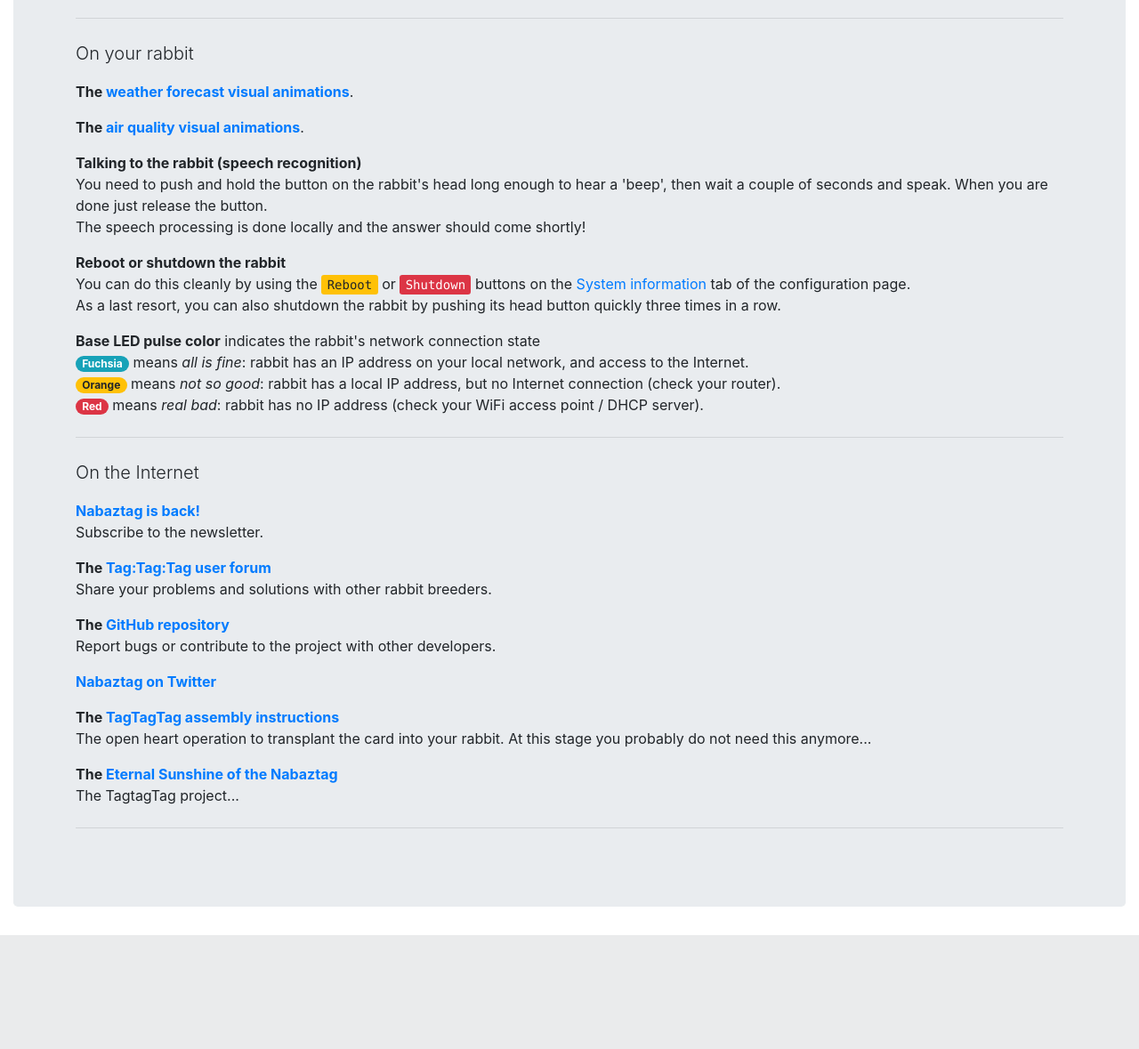
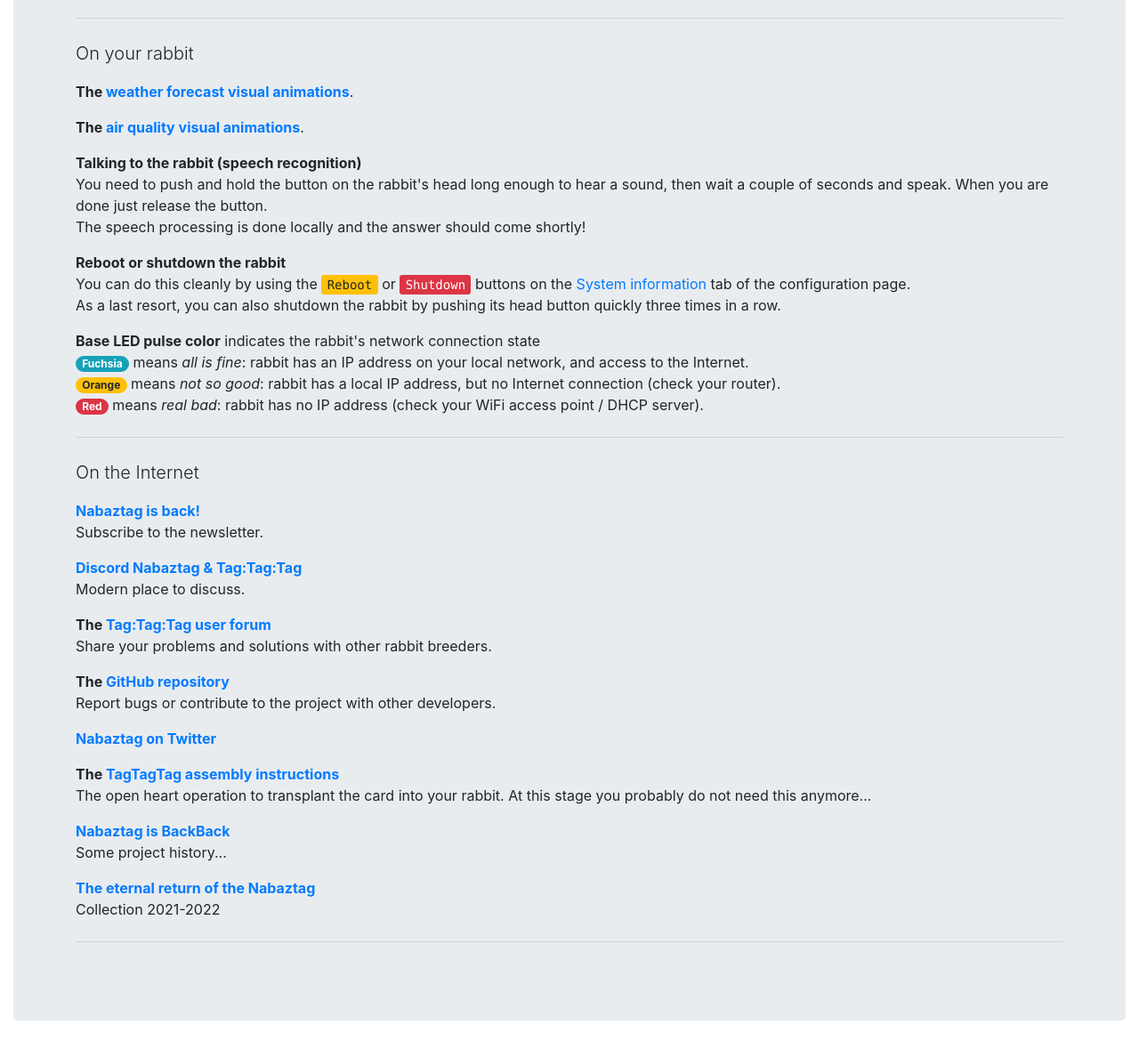
Before and after one commit to nabaztag2018/pynab, a Django app: template nabweb/templates/nabweb/help.html in a window 1280 px wide. Shown: the part 188-1367 px from the top of the page at 89% size. Before the commit the page ends 1239 px from the top, so only its background shows below. Run offline with Django 3.2, Linux system fonts and the light colour scheme; the template is opened without the code that fills it, so the values that code supplies are empty; style sheets or scripts are compiled from the project's sources; some libraries are stand-ins or nearby versions.

Commit message:
✏️  Fix typos + add Discord in help page

```diff
--- a/nabmastodond/templates/nabmastodond/settings.html
+++ b/nabmastodond/templates/nabmastodond/settings.html
@@ -254,9 +254,9 @@
     {% else %}
       <form action="/nabmastodond/connect">
         {% csrf_token %}
-        <p>{% trans "As we don't want Nabaztag to live in the cloud we're using <a href='https://en.wikipedia.org/wiki/Mastodon_(software)'>Mastodon</a> to connect rabbits (Mastodon is a sort of decentralized Twitter - and Open Source). Currently your Nabaztag is not connected to Mastodon." %}</p>
+        <p>{% trans "As we don't want Nabaztag to live in the cloud we're using <a href='https://en.wikipedia.org/wiki/Mastodon_(software)' target='_blank' rel='noopener noreferrer'>Mastodon</a> to connect rabbits (Mastodon is a sort of decentralized Twitter - and Open Source). Currently your Nabaztag is not connected to Mastodon." %}</p>
         <ol>
-          <li>{% blocktrans %}First, <strong>create an account for your Nabaztag</strong> on a given Mastodon instance, you can find a directory of Mastodon instances <a href="https://joinmastodon.org/" target="_blank">here</a>.{% endblocktrans %}</li>
+          <li>{% blocktrans %}First, <strong>create an account for your Nabaztag</strong> on a given Mastodon instance, you can find a directory of Mastodon instances <a href="https://joinmastodon.org/" target="_blank" rel="noopener noreferrer">here</a>.{% endblocktrans %}</li>
           <li>{% blocktrans %}Enter the instance your Nabaztag's account is on in the instance box below and connect this account with the <kbd class="btn-primary">Connect</kbd> button.{% endblocktrans %}</li>
         </ol>
         <div class="input-group input-group mb-3">
--- a/nabweb/templates/nabweb/help.html
+++ b/nabweb/templates/nabweb/help.html
@@ -9,17 +9,19 @@
       <p class="lead">{% trans "On your rabbit" %}</p>
       <p>{% trans "<b>The " %}<a href='/help/weather' title='{% trans "The weather forecast visual animations" %}'>{% trans "weather forecast visual animations" %}</b></a>.</p>
       <p>{% trans "<b>The " %}<a href='/help/airquality' title='{% trans "The air quality visual animations" %}'>{% trans "air quality visual animations" %}</b></a>.</p>
-      <p id="asr"><b>{% trans "Talking to the rabbit (speech recognition)" %}</b><br>{% trans "You need to push and hold the button on the rabbit's head long enough to hear a 'beep', then wait a couple of seconds and speak. When you are done just release the button." %}<br>{% trans "The speech processing is done locally and the answer should come shortly!" %}</p>
+      <p id="asr"><b>{% trans "Talking to the rabbit (speech recognition)" %}</b><br>{% trans "You need to push and hold the button on the rabbit's head long enough to hear a sound, then wait a couple of seconds and speak. When you are done just release the button." %}<br>{% trans "The speech processing is done locally and the answer should come shortly!" %}</p>
       <p><b>{% trans "Reboot or shutdown the rabbit" %}</b><br>{% blocktrans %}You can do this cleanly by using the <kbd class="btn-warning">Reboot</kbd> or <kbd class="btn-danger">Shutdown</kbd> buttons on the <a  target='_parent' href='/system-info/'>System information</a> tab of the configuration page.{% endblocktrans %}<br>{% trans "As a last resort, you can also shutdown the rabbit by pushing its head button quickly three times in a row." %}</p>
       <p><b>{% trans "Base LED pulse color" %}</b> {% trans "indicates the rabbit's network connection state" %}<br>{% blocktrans %}<span class="badge badge-pill badge-info">Fuchsia</span> means <i>all is fine</i>: rabbit has an IP address on your local network, and access to the Internet.<br><span class="badge badge-pill badge-warning">Orange</span> means <i>not so good</i>: rabbit has a local IP address, but no Internet connection (check your router).<br><span class="badge badge-pill badge-danger">Red</span> means <i>real bad</i>: rabbit has no IP address (check your WiFi access point / DHCP server).{% endblocktrans %}</p>
       <hr class="my-4">
       <p class="lead">{% trans "On the Internet" %}</p>
       <p><b>{% trans "<a target='_blank' href='https://tinyletter.com/nabaztag' rel='noopener noreferrer'>Nabaztag is back!</a>" %}</b><br>{% trans "Subscribe to the newsletter." %}</p>
+      <p><b>{% trans "<a target='_blank' href='https://dsc.gg/nabaztagtagtag' rel='noopener noreferrer'>Discord Nabaztag & Tag:Tag:Tag</a>" %}</b><br>{% trans "Modern place to discuss." %}</p>
       <p><b>{% trans "The <a target='_blank' href='https://www.tagtagtag.fr/forum/' rel='noopener noreferrer'>Tag:Tag:Tag user forum</a>" %}</b><br>{% trans "Share your problems and solutions with other rabbit breeders." %}</p>
       <p><b>{% trans "The <a target='_blank' href='https://github.com/nabaztag2018/pynab/#readme' rel='noopener noreferrer'>GitHub repository</a>" %}</b><br>{% trans "Report bugs or contribute to the project with other developers." %}</p>
       <p><b>{% trans "<a target='_blank' href='https://twitter.com/nabaztagtagtag' rel='noopener noreferrer'>Nabaztag on Twitter</a>" %}</b></p>
       <p><b>{% trans "The <a target='_blank' href='https://www.instructables.com/member/tagtagtag/' rel='noopener noreferrer'>TagTagTag assembly instructions</a>" %}</b><br>{% trans "The open heart operation to transplant the card into your rabbit. At this stage you probably do not need this anymore..." %}</p>
-      <p><b>{% trans "The <a target='_blank' href='https://www.tagtagtag.fr/index_eng.html' rel='noopener noreferrer'>Eternal Sunshine of the Nabaztag</a>" %}</b><br>{% trans "The TagtagTag project..." %}</p>
+      <p><b>{% trans "<a target='_blank' href='https://fr.ulule.com/le-retour-du-retour-du-nabaztag/' rel='noopener noreferrer'>Nabaztag is BackBack</a>" %}</b><br>{% trans "Some project history..." %}</p>
+      <p><b>{% trans "<a target='_blank' href='https://fr.ulule.com/l-eternel-retour-du-nabaztag/' rel='noopener noreferrer'>The eternal return of the Nabaztag</a>" %}</b><br>{% trans "Collection 2021-2022" %}</p>
       <hr class="my-4">
     </div>
   </div>
--- a/nabweb/templates/nabweb/upgrade/index.html
+++ b/nabweb/templates/nabweb/upgrade/index.html
@@ -42,7 +42,7 @@
         <div class="card-body">
           <p>{% blocktrans %}Through this interface, you can upgrade your Nabaztag software (provided it is connected to the internet). This may take a while depending on the size and the scope of the update. <strong>Do not restart your rabbit before the process is finished</strong>.{% endblocktrans %}</p>
           {% if pynab.upstream_branch == "origin/release" %}
-          <p class="text-secondary">{% trans "You can switch to the Pynab <b>master</b> branch to benefit from changes between releases, however this is not for the faint-hearted and requires good command of <a href='https://www.raspberrypi.org/documentation/remote-access/ssh/' target='_blanck' rel='noopener noreferrer'>SSH</a> and <a href='https://git-scm.com/docs/' target='_blanck' rel='noopener noreferrer'>Git</a>." %}</p>
+          <p class="text-secondary">{% trans "You can switch to the Pynab <b>master</b> branch to benefit from changes between releases, however this is not for the faint-hearted and requires good command of <a href='https://www.raspberrypi.org/documentation/remote-access/ssh/' target='_blank' rel='noopener noreferrer'>SSH</a> and <a href='https://git-scm.com/docs/' target='_blank' rel='noopener noreferrer'>Git</a>." %}</p>
           {% elif pynab.upstream_branch == "" %}
           <p class="text-warning">{% trans "Your Nabaztag is using a purely local Pynab branch. Upgrade is not applicable." %}</p>
           {% else %}
```
Also changed, not shown: nabmastodond/locale/fr_FR/LC_MESSAGES/django.po, nabweb/locale/fr_FR/LC_MESSAGES/django.po.
